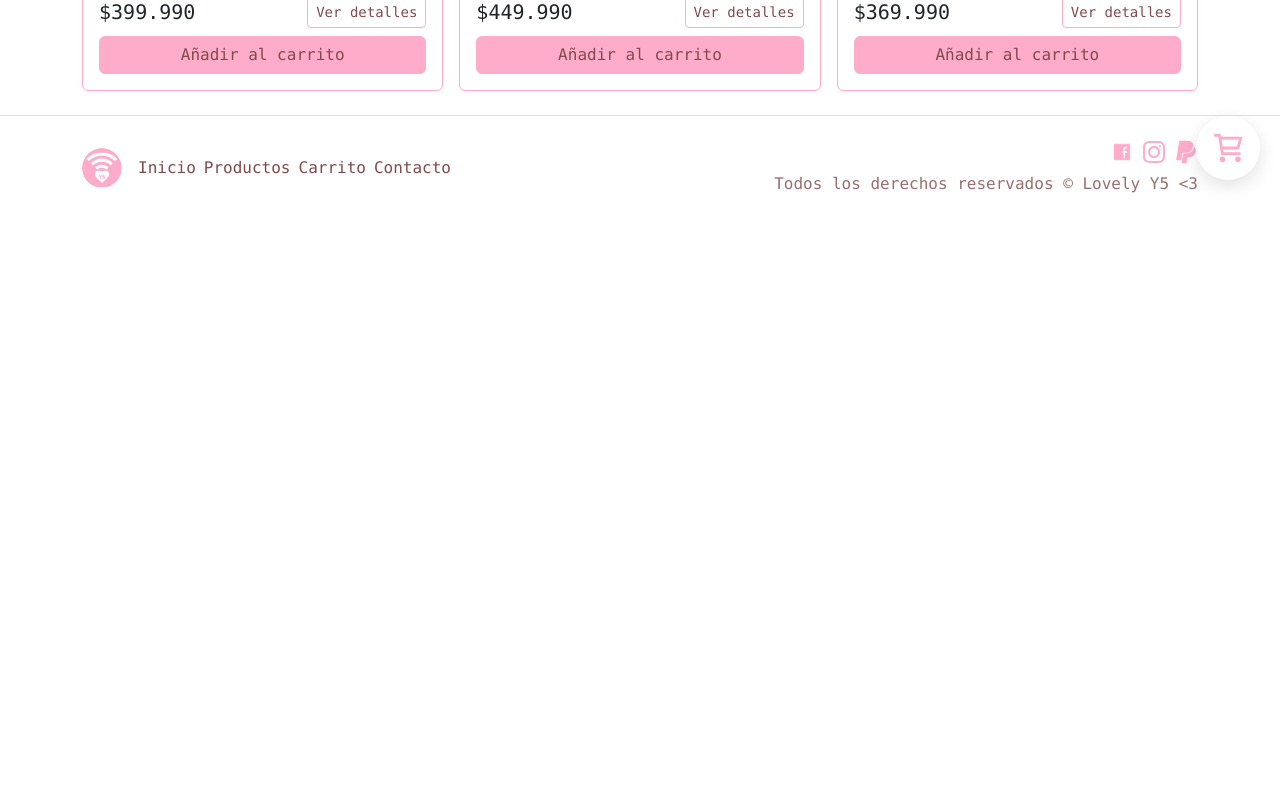
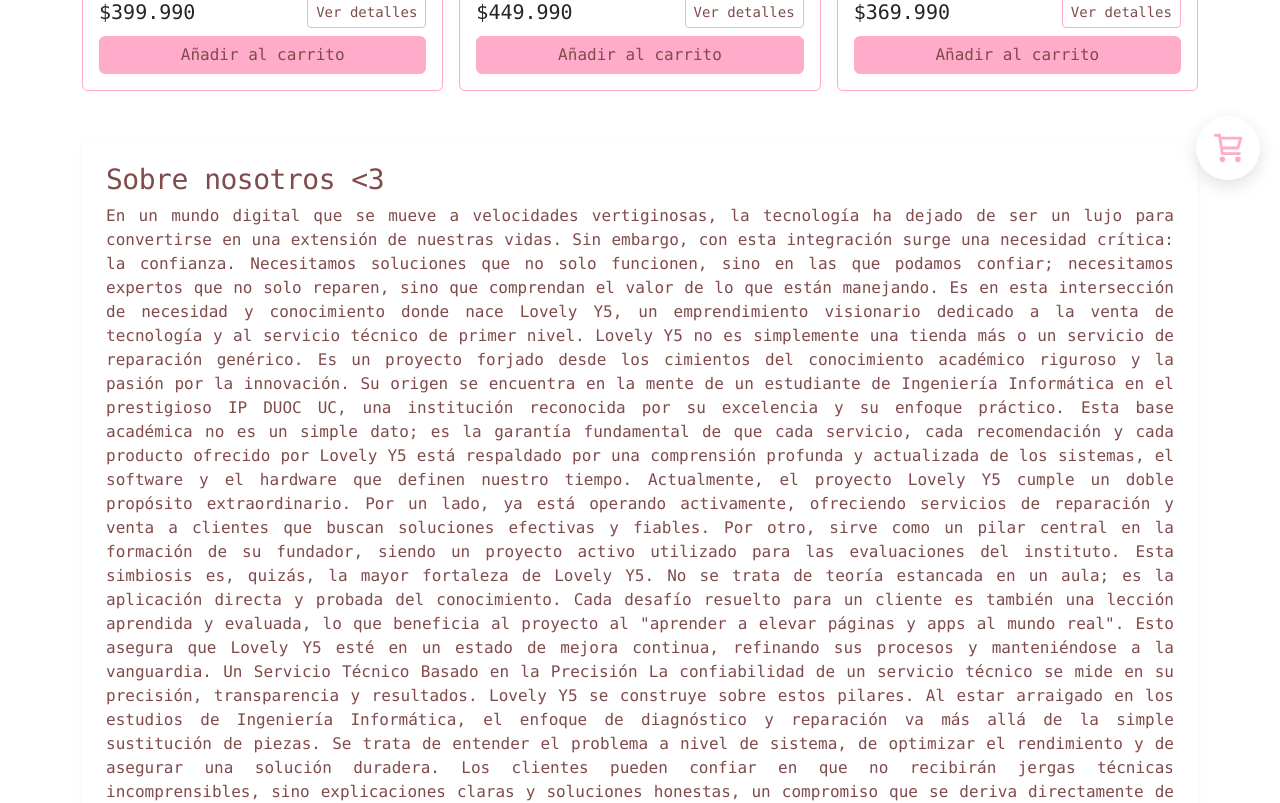
Before and after one commit to sibelsama111/lovely-y5-webnextjs, a Next.js app in the folder lovely-y5/: page / in a window 1280 px wide. Shown: the part 600-1403 px from the top of the page. Before the commit the page ends 820 px from the top, so only its background shows below. Built offline with nearby package versions, Linux system fonts and the light colour scheme.

Commit message:
seccion sobre nosotros

```diff
--- a/lovely-y5/app/page.tsx
+++ b/lovely-y5/app/page.tsx
@@ -47,6 +47,34 @@
           ))}
         </div>
       </div>
+
+      {/* Nueva sección: Sobre nosotros */}
+      <div className="mt-5 p-4 bg-white rounded shadow-sm">
+        <h3>Sobre nosotros &lt;3</h3>
+        <p style={{whiteSpace:'pre-wrap', textAlign:'justify'}}>
+          En un mundo digital que se mueve a velocidades vertiginosas, la tecnología ha dejado de ser un lujo para convertirse en una extensión de nuestras vidas. Sin embargo, con esta integración surge una necesidad crítica: la confianza. Necesitamos soluciones que no solo funcionen, sino en las que podamos confiar; necesitamos expertos que no solo reparen, sino que comprendan el valor de lo que están manejando. Es en esta intersección de necesidad y conocimiento donde nace Lovely Y5, un emprendimiento visionario dedicado a la venta de tecnología y al servicio técnico de primer nivel.
+
+Lovely Y5 no es simplemente una tienda más o un servicio de reparación genérico. Es un proyecto forjado desde los cimientos del conocimiento académico riguroso y la pasión por la innovación. Su origen se encuentra en la mente de un estudiante de Ingeniería Informática en el prestigioso IP DUOC UC, una institución reconocida por su excelencia y su enfoque práctico. Esta base académica no es un simple dato; es la garantía fundamental de que cada servicio, cada recomendación y cada producto ofrecido por Lovely Y5 está respaldado por una comprensión profunda y actualizada de los sistemas, el software y el hardware que definen nuestro tiempo.
+
+Actualmente, el proyecto Lovely Y5 cumple un doble propósito extraordinario. Por un lado, ya está operando activamente, ofreciendo servicios de reparación y venta a clientes que buscan soluciones efectivas y fiables. Por otro, sirve como un pilar central en la formación de su fundador, siendo un proyecto activo utilizado para las evaluaciones del instituto. Esta simbiosis es, quizás, la mayor fortaleza de Lovely Y5. No se trata de teoría estancada en un aula; es la aplicación directa y probada del conocimiento. Cada desafío resuelto para un cliente es también una lección aprendida y evaluada, lo que beneficia al proyecto al "aprender a elevar páginas y apps al mundo real". Esto asegura que Lovely Y5 esté en un estado de mejora continua, refinando sus procesos y manteniéndose a la vanguardia.
+
+Un Servicio Técnico Basado en la Precisión
+
+La confiabilidad de un servicio técnico se mide en su precisión, transparencia y resultados. Lovely Y5 se construye sobre estos pilares. Al estar arraigado en los estudios de Ingeniería Informática, el enfoque de diagnóstico y reparación va más allá de la simple sustitución de piezas. Se trata de entender el problema a nivel de sistema, de optimizar el rendimiento y de asegurar una solución duradera. Los clientes pueden confiar en que no recibirán jergas técnicas incomprensibles, sino explicaciones claras y soluciones honestas, un compromiso que se deriva directamente de la ética profesional inculcada en DUOC UC.
+
+Una Identidad que Refleja la Misión
+
+La identidad visual de Lovely Y5 es una declaración de principios. El logo, un corazón con líneas de señal, captura perfectamente la esencia del negocio. El "corazón" simboliza la pasión por la tecnología, el compromiso con el cliente y un servicio humanizado, algo que a menudo se pierde en la industria tecnológica. Las "líneas de señal" representan la conectividad, la comunicación fluida y la pericia técnica. Es la unión de lo humano y lo digital.
+
+Esta dualidad se refuerza con la paleta de colores y la tipografía. El color principal, #FFACCA, un tono rosa suave y accesible, rompe audazmente con los fríos azules y grises corporativos que dominan el sector. Este color transmite cercanía, transparencia y modernidad, invitando a los clientes a interactuar sin intimidación. Complementando esto, el uso de la fuente Consolas —una tipografía limpia, monoespaciada y asociada al mundo de la programación— aporta el contrapeso perfecto. Subcomunica claridad, precisión, orden y una base técnica sólida. El mensaje es claro: Lovely Y5 es un negocio amigable y accesible, pero con una seriedad y competencia técnica incuestionables.
+
+Un Proyecto que es Promesa de Futuro
+
+Lovely Y5 es, en palabras de su creador, la representación de "todo lo aprendido estudiando Ingeniería Informática en DUOC UC". Es un portafolio vivo, un testimonio de dedicación y un motor de crecimiento. Aunque el proyecto aún se encuentra en una fase de desarrollo y refinamiento estratégico, su ejecución actual de servicios de reparación y venta demuestra su viabilidad y su compromiso con el presente.
+
+La visión a largo plazo es clara: llevar a Lovely Y5 a un modelo de negocio real y escalable. Esta ambición es una excelente noticia para sus clientes actuales y futuros. Significa que están tratando con un proyecto que no se conforma, que busca la excelencia y que está construyendo una reputación a largo plazo. Elegir Lovely Y5 no es solo contratar un servicio; es apoyar un proyecto con una base sólida, un presente funcional y un futuro prometedor. Es depositar la confianza en un profesional que no solo vende y repara tecnología, sino que la estudia, la aplica y la vive cada día con el objetivo de llevar soluciones del más alto nivel al mundo real.
+        </p>
+      </div>
     </div>
   )
 }
```
